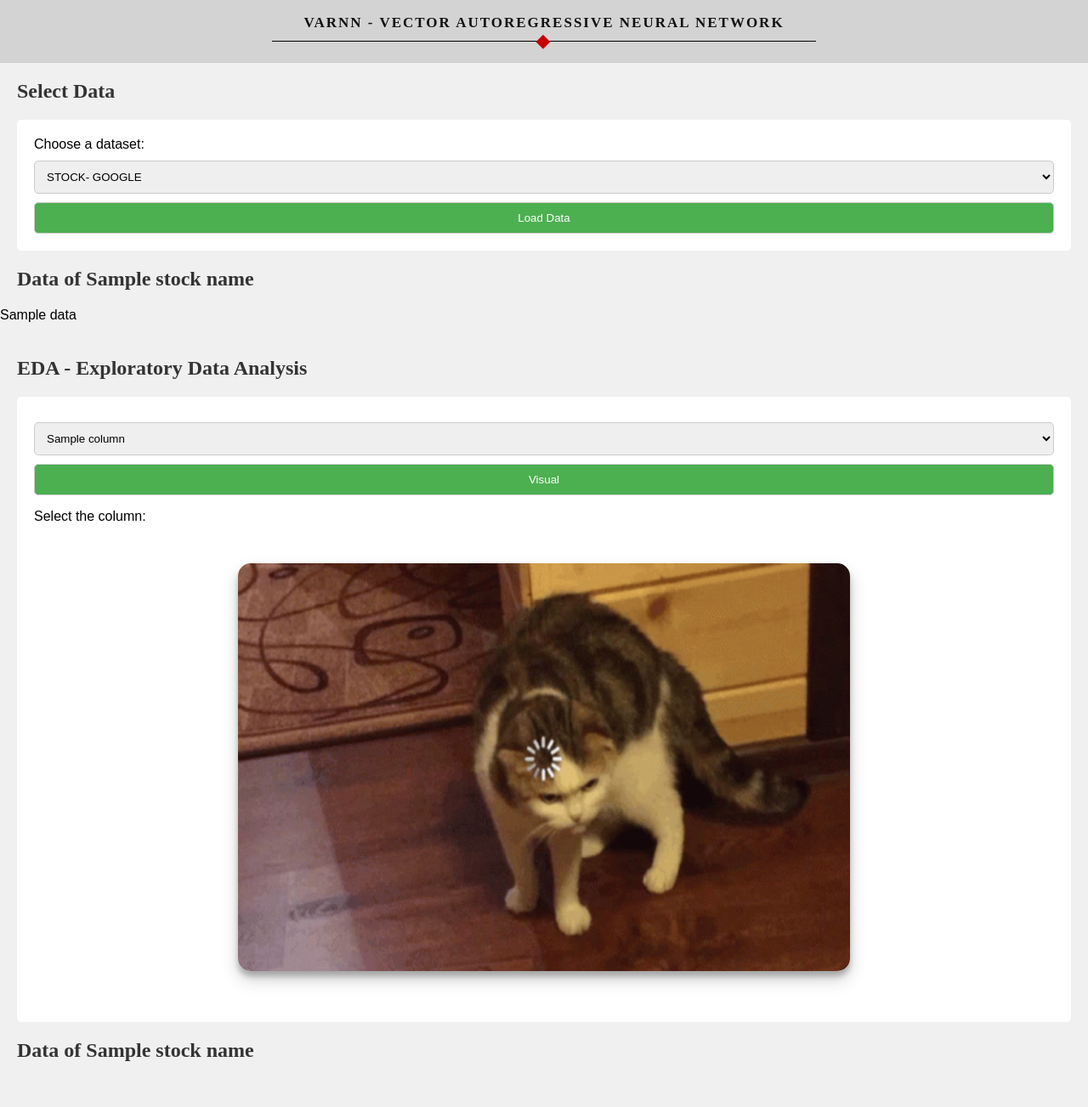
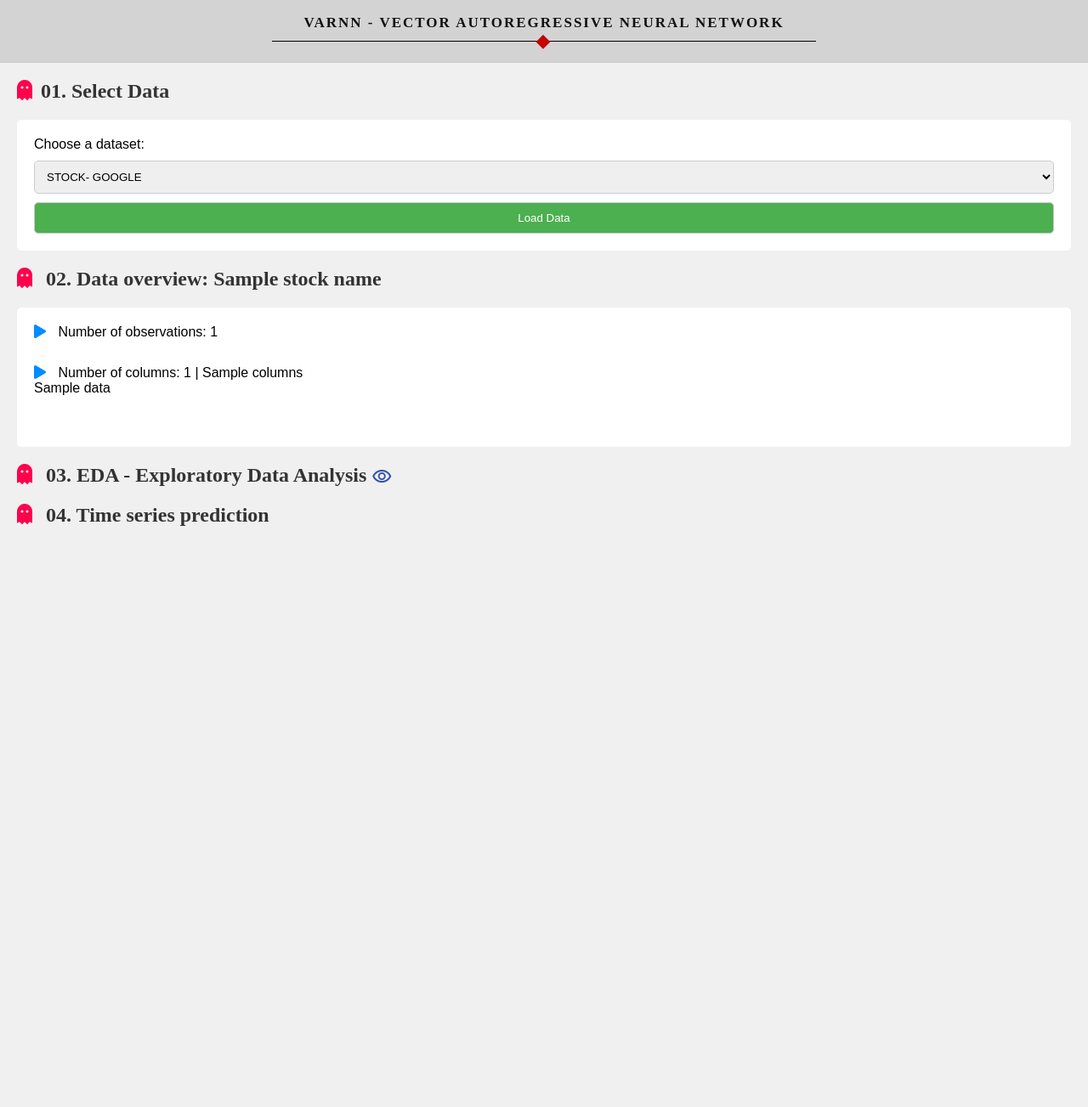
Before and after one commit to lonGDiBo/Multi_Dataset_Time_Series_Models, a Flask app: template templates/main.html in a window 1280 px wide. Shown: the whole page at 85% size. After the commit the page ends 619 px from the top, so only its background shows below. Run offline with Flask 3, Linux system fonts and the light colour scheme; the template is opened without the code that fills it: most values are stand-ins (such as "Sample title", 1, 10 or a date in 2020); some libraries are stand-ins or nearby versions.

Commit message:
syle main

```diff
--- a/app.py
+++ b/app.py
@@ -31,7 +31,10 @@ def data():
     stock_name = None
     data = None
     columns = None
+    num_columns = None
+    count_data = None
     file_path= None
+
     global global_data
     global global_name
     if request.method == 'POST':
@@ -41,9 +44,12 @@ def data():
             data = load_data(f"./dataset/{file_path}")
             global_data = data.copy()
             global_name = stock_name
+            count_data = data.shape[0]
             data_loaded = True
             columns = data.columns.tolist()
-    return render_template('main.html', data=data.to_html() if data is not None else None, data_loaded=data_loaded,columns = columns,stock_name=stock_name)
+            num_columns = len(columns)
+    return render_template('main.html', data=data.to_html() if data is not None else None, data_loaded=data_loaded,columns = columns,stock_name=stock_name,
+                           count_data=count_data,num_columns=num_columns,file_path=file_path)
 
 @app.route('/eda_column', methods=['GET', 'POST'])
 def eda_data():
--- a/templates/main.html
+++ b/templates/main.html
@@ -4,6 +4,10 @@
 <head>
     <title> Time series prediction | VARNN </title>
     <link rel="icon" href="static/images/logo-design.png">
+    <link rel="stylesheet" href="https://cdnjs.cloudflare.com/ajax/libs/font-awesome/5.15.3/css/all.min.css">
+    <link rel="stylesheet"
+        href="https://fonts.googleapis.com/css2?family=Material+Symbols+Outlined:opsz,wght,FILL,GRAD@20..48,100..700,0..1,-50..200" />
+
     <style>
         body {
             font-family: Arial, sans-serif;
@@ -147,6 +151,7 @@
             background-color: #ddd;
         }
 
+        /* syle of h2: eda */
         .image-container {
             display: flex;
             justify-content: center;
@@ -170,15 +175,26 @@
             transform: scale(1.05);
             cursor: move;
         }
+
+        #toggle-form {
+            vertical-align: middle;
+        }
+
+        .material-symbols-outlined {
+            font-variation-settings:
+                'FILL' 0,
+                'wght' 440,
+                'GRAD' 0,
+                'opsz' 24
+        }
     </style>
-
 </head>
 
 <body>
     <div class="eleven">
         <h1>VARNN - VECTOR AUTOREGRESSIVE NEURAL NETWORK</h1>
     </div>
-    <h2>Select Data</h2>
+    <h2><i class="fas fa-ghost" style="color: #FF004D; margin-right: 10px;"></i>01. Select Data</h2>
     <form action="/data" method="post">
         <label for="data">Choose a dataset:</label>
         <select name="data" id="data">
@@ -192,13 +208,23 @@
     </form>
 
     {% if data %}
-    <h2>Data of {{stock_name}}</h2>
-    <table id="data-table">
-        {{ data | safe }}
-    </table>
+    <h2><i class="fas fa-ghost" style="color: #FF004D; margin-right: 10px;"></i> 02. Data overview: {{stock_name}}</h2>
+    <form action="">
+        <div style="margin-bottom: 10px;"><i class="fas fa-play"
+                style="color: rgb(0, 140, 255); margin-right: 10px;"></i> Number of observations: {{count_data}}</div>
+        <div style="margin-top: 30px;"><i class="fas fa-play" style="color: rgb(0, 140, 255); margin-right: 10px;"></i>
+            Number of columns: {{num_columns}} | {{columns}}</div>
+        <table id="data-table">
+            {{ data | safe }}
+        </table>
+    </form>
 
-    <h2>EDA - Exploratory Data Analysis</h2>
-    <form id="eda-form" method="POST" action="/eda_column">
+
+    <h2><i class="fas fa-ghost" style="color: #FF004D; margin-right: 10px;"></i> 03. EDA - Exploratory Data
+        Analysis <i id="toggle-form" class="material-symbols-outlined"
+            style="color: #3652AD; cursor: pointer;">visibility</i>
+    </h2>
+    <form id="eda-form" method="POST" action="/eda_column" style="display: none;">
         <select id="column-input" name="column">
             {% for column in columns %}
             <option value="{{ column }}">{{ column }}</option>
@@ -210,6 +236,21 @@
             <img id="plot" src="static/images/loading.gif" alt="Plot">
         </div>
     </form>
+    <script>
+        document.getElementById('toggle-form').addEventListener('click', function () {
+            var form = document.getElementById('eda-form');
+            var icon = this;
+            if (form.style.display === "none") {
+                form.style.display = "block";
+                icon.textContent = 'visibility_off'; // Change the icon to 'visibility_off'
+                icon.style.color = "#332941";
+            } else {
+                form.style.display = "none";
+                icon.textContent = 'visibility'; // Change the icon to 'visibility'
+                icon.style.color = "#3652AD";
+            }
+        });
+    </script>
     <script src="https://code.jquery.com/jquery-3.5.1.min.js"></script>
     <script src="https://cdnjs.cloudflare.com/ajax/libs/jquery-elevatezoom/3.0.8/jquery.elevatezoom.min.js"></script>
     <script>
@@ -227,7 +268,7 @@
         });
     </script>
 
-    <h2>Data of {{stock_name}}</h2>
+    <h2><i class="fas fa-ghost" style="color: #FF004D; margin-right: 10px;"></i> 04. Time series prediction</h2>
     {% endif %} <!-- Kết thúc của if load dữ liệu  -->
 </body>
 
```
Also changed, not shown: static/images/plot.png.
